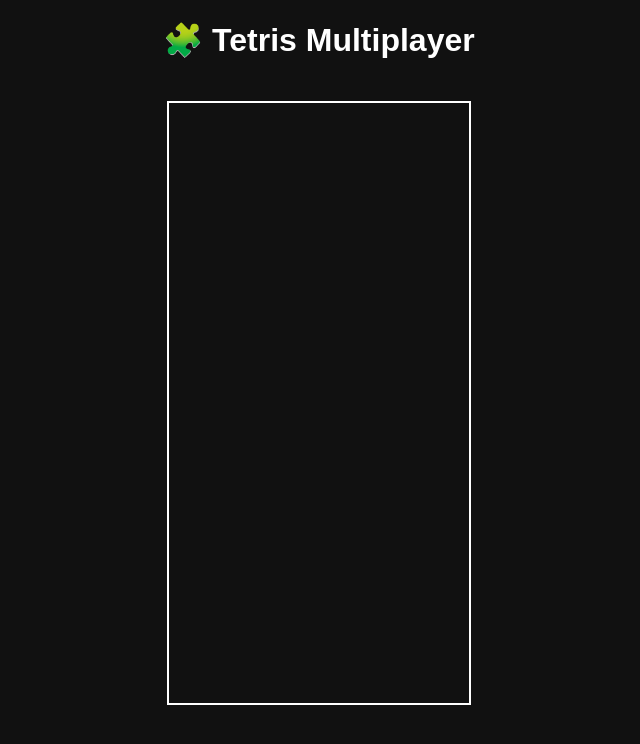
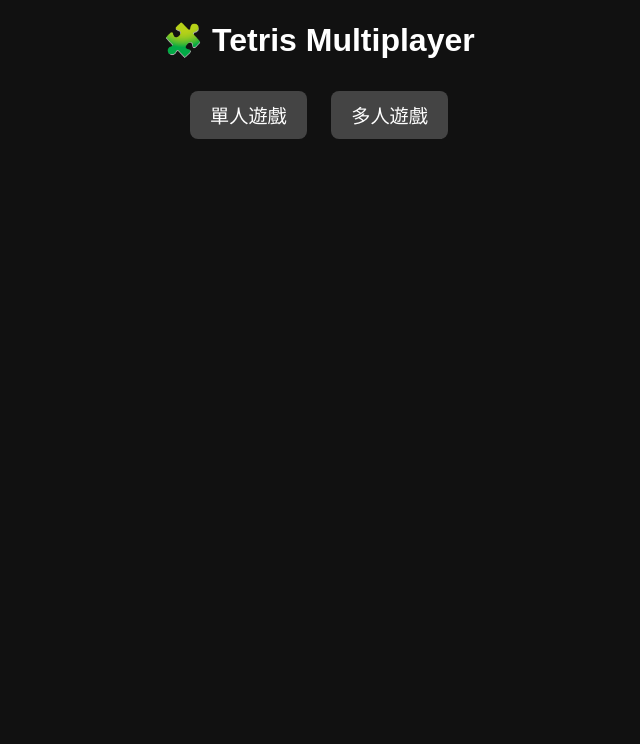
Before and after one commit to Yin-1022/Teris_webgame, a website: page public/index.html in a window 1280 px wide. Shown: the whole page, without its empty margins (321-961 px from the left). Drawn offline with nearby package versions, Linux system fonts and the light colour scheme; no server answers.

Commit message:
withMenu

```diff
--- a/public/game.js
+++ b/public/game.js
@@ -1,6 +1,22 @@
 const socket = io();
 
 let room = null;
+const canvas = document.getElementById('gameCanvas');
+const menu = document.getElementById('menu');
+
+function startSinglePlayer() {
+  menu.style.display = 'none';
+  canvas.style.display = 'block';
+  console.log('🎮 單人遊戲開始');
+  // TODO: 啟動單人邏輯
+}
+
+function startMultiplayer() {
+  menu.style.display = 'none';
+  canvas.style.display = 'block';
+  console.log('🌐 多人遊戲開始，等待配對...');
+  // 開始配對
+}
 
 socket.on('matchFound', data => {
   room = data.room;
--- a/public/index.html
+++ b/public/index.html
@@ -8,7 +8,14 @@
 </head>
 <body>
   <h1>🧩 Tetris Multiplayer</h1>
-  <canvas id="gameCanvas" width="300" height="600"></canvas>
+
+  <div id="menu">
+    <button onclick="startSinglePlayer()">單人遊戲</button>
+    <button onclick="startMultiplayer()">多人遊戲</button>
+  </div>
+
+  <canvas id="gameCanvas" width="300" height="600" style="display: none;"></canvas>
+
   <script src="/socket.io/socket.io.js"></script>
   <script src="game.js"></script>
 </body>
--- a/public/style.css
+++ b/public/style.css
@@ -9,3 +9,18 @@ canvas {
   border: 2px solid #fff;
   margin-top: 20px;
 }
+
+button {
+  font-size: 1.2em;
+  margin: 10px;
+  padding: 10px 20px;
+  cursor: pointer;
+  background: #444;
+  color: #fff;
+  border: none;
+  border-radius: 8px;
+}
+
+button:hover {
+  background: #666;
+}
```
